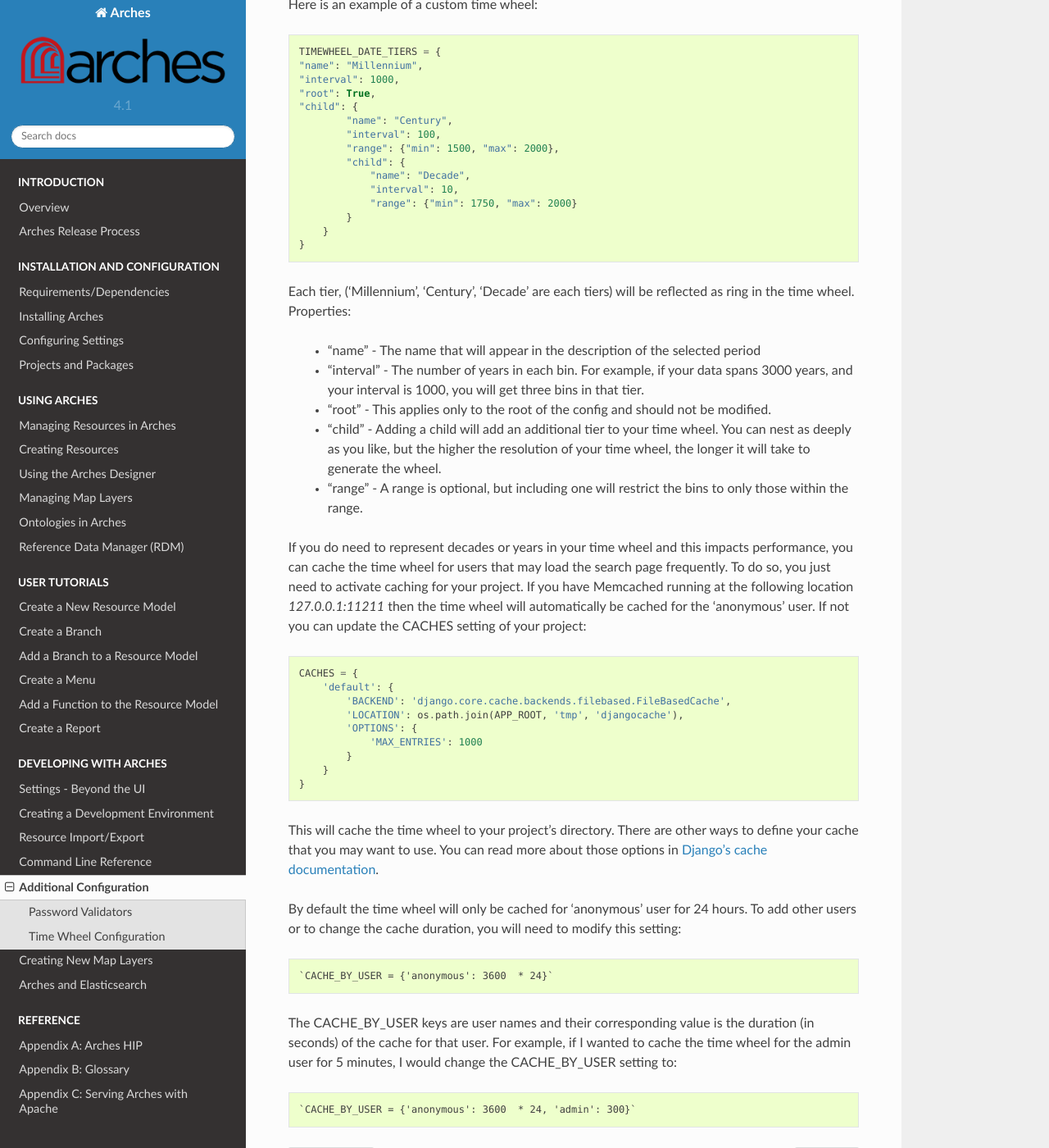
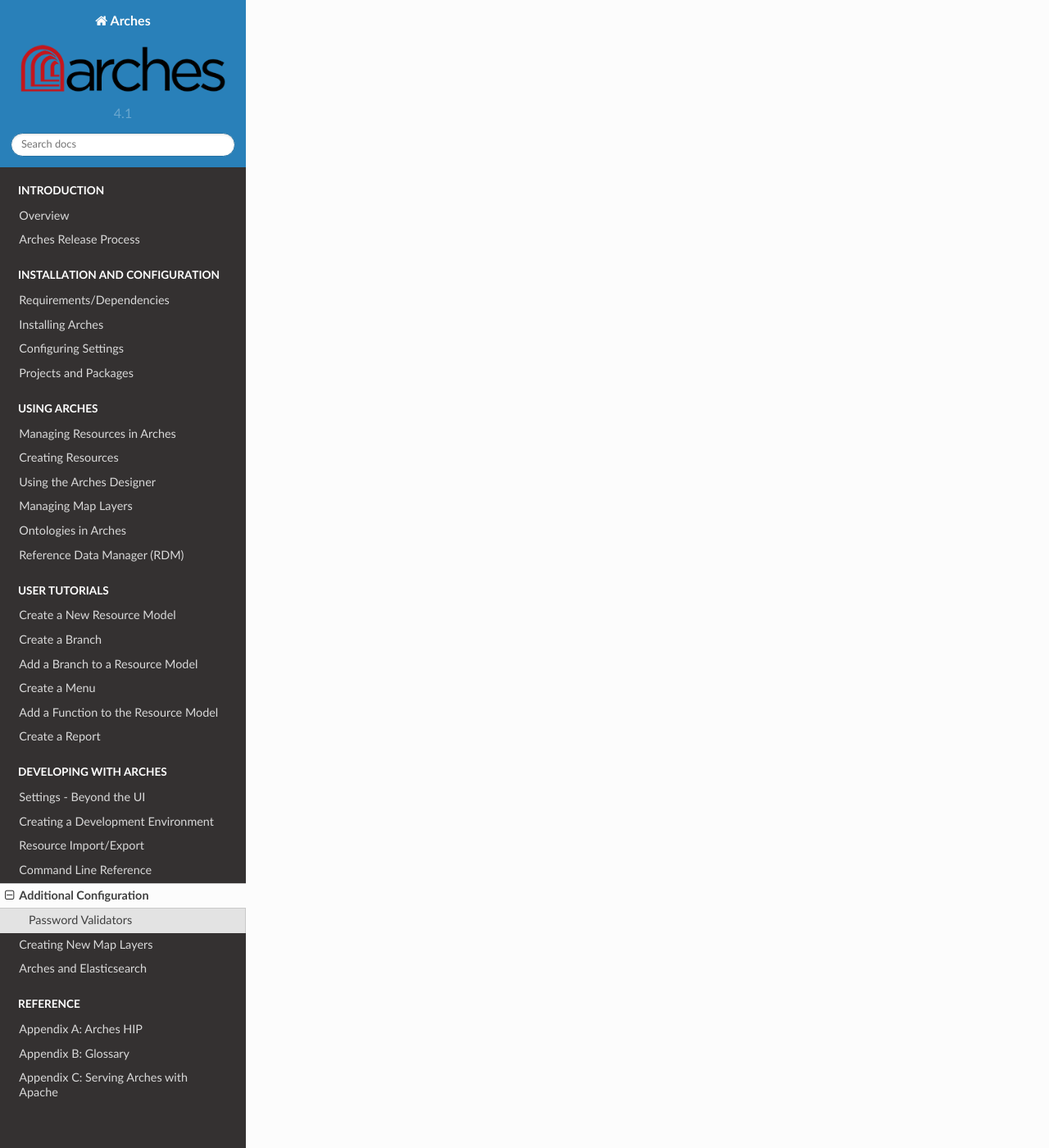
Before and after one commit to archesproject/arches-docs, a Sphinx documentation site: the page built from docs/additional-configuration.txt, in a window 1280 px wide and 1400 px high, scrolled down 1439 px. Shown: the whole window at 82% size. Built offline with Sphinx 7.4.7 and the Read the Docs theme 2.0.0, drawn with Linux system fonts in a browser that asks for light colours; some of the changed text lies outside the part shown.

Commit message:
Removes time wheel configuration docs as this feature was introduced in 4.2.0.

```diff
--- a/docs/additional-configuration.txt
+++ b/docs/additional-configuration.txt
@@ -47,61 +47,3 @@
 To change the **minimum length of a password**, change the `min_length`:code: property in the `MinLengthValidator`:code: validator.
 
 Advanced users can override or add new validators by creating their own validation classes as explained in `Django's password validation documentation <https://docs.djangoproject.com/en/1.11/topics/auth/passwords/#module-django.contrib.auth.password_validation/>`_.
-
-Time Wheel Configuration
-========================
-
-By default Arches will bin your data in the search page time wheel based on your data's temporal distribution. This enables Arches to bin your data efficiently. If your data spans over 1000 years, the bins will be by millennium, half-millennium and century. If your data spans less than a thousand years, your data will be binned by millennium, century, and decade.
-
-You may decide, however, that the bins do not reflect your data very well, and in that case you can manually define your time wheel configuration by editing the TIMEWHEEL_DATE_TIERS setting.
-
-Here is an example of a custom time wheel::
-
-    TIMEWHEEL_DATE_TIERS = {
-    "name": "Millennium",
-    "interval": 1000,
-    "root": True,
-    "child": {
-            "name": "Century",
-            "interval": 100,
-            "range": {"min": 1500, "max": 2000},
-            "child": {
-                "name": "Decade",
-                "interval": 10,
-                "range": {"min": 1750, "max": 2000}
-            }
-        }
-    }
-
-Each tier, ('Millennium', 'Century', 'Decade' are each tiers) will be reflected as ring in the time wheel.
-Properties:
-
-    - "name" - The name that will appear in the description of the selected period
-    - "interval" - The number of years in each bin. For example, if your data spans 3000 years, and your interval is 1000, you will get three bins in that tier.
-    - "root" - This applies only to the root of the config and should not be modified.
-    - "child" - Adding a child will add an additional tier to your time wheel. You can nest as deeply as you like, but the higher the resolution of your time wheel, the longer it will take to generate the wheel.
-    - "range" - A range is optional, but including one will restrict the bins to only those within the range.
-
-If you do need to represent decades or years in your time wheel and this impacts performance, you can cache the time wheel for users that may load the search page frequently. To do so, you just need to activate caching for your project.
-If you have Memcached running at the following location `127.0.0.1:11211` then the time wheel will automatically be cached for the 'anonymous' user. If not you can update the CACHES setting of your project::
-
-    CACHES = {
-        'default': {
-            'BACKEND': 'django.core.cache.backends.filebased.FileBasedCache',
-            'LOCATION': os.path.join(APP_ROOT, 'tmp', 'djangocache'),
-            'OPTIONS': {
-                'MAX_ENTRIES': 1000
-            }
-        }
-    }
-
-This will cache the time wheel to your project's directory. There are other ways to define your cache that you may want to use. You can read more about those options in `Django's cache documentation <https://docs.djangoproject.com/en/1.11/topics/cache/>`_.
-
-By default the time wheel will only be cached for 'anonymous' user for 24 hours. To add other users or to change the cache duration, you will need to modify this setting::
-
-    `CACHE_BY_USER = {'anonymous': 3600  * 24}`
-
-The CACHE_BY_USER keys are user names and their corresponding value is the duration (in seconds) of the cache for that user.
-For example, if I wanted to cache the time wheel for the admin user for 5 minutes, I would change the CACHE_BY_USER setting to::
-
-    `CACHE_BY_USER = {'anonymous': 3600  * 24, 'admin': 300}`
--- a/docs/initial-configuration.txt
+++ b/docs/initial-configuration.txt
@@ -173,7 +173,7 @@
 Arches creates a Time Wheel based on the resources in your database, to allow for quick temporal visualization and queries. A few aspects of this temporal search are defined here.
 
 + **Color Ramp** - Currently unused (saved for future implementation). The color ramp for the time wheel. For further reference, check out the `d3 API reference <https://github.com/d3/d3-3.x-api-reference/blob/master/Ordinal-Scales.md>`_.
-+ **Time wheel configuration** - Currently unused (saved for future implementation).  You can, however, modify the time wheel configuration using the advanced settings, :ref:`Time Wheel Configuration`.
++ **Time wheel configuration** - Currently unused (saved for future implementation).
 
 Saved Searches
 ----------------
```
